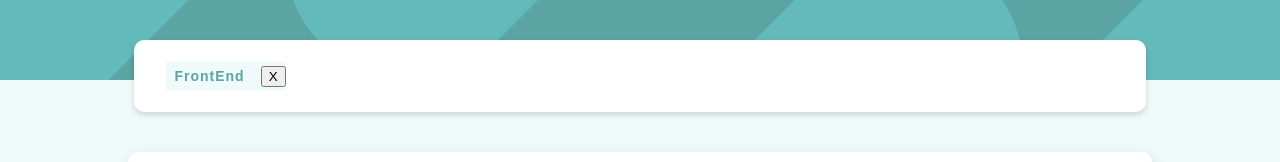
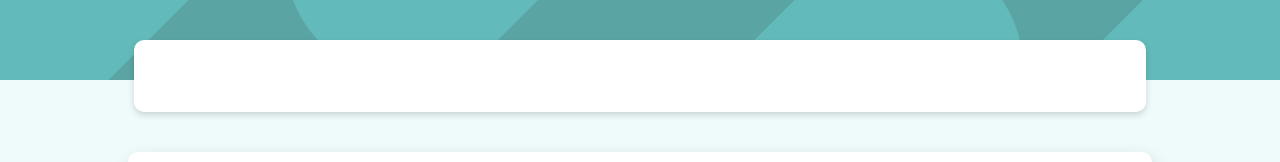
Before and after one commit to smosqueramazud/static-job-list, an Angular app: page /home in a window 1280 px wide. Shown: the top 162 px of the page. Built offline with nearby package versions, Linux system fonts and the light colour scheme.

Commit message:
se agregan y se remueven los filtros @Author Sebastian Mosquera Mazud

```diff
--- a/src/app/pages/home/components/card-filters/card-filters.component.html
+++ b/src/app/pages/home/components/card-filters/card-filters.component.html
@@ -1,7 +1,6 @@
 <div class="card">
-    <div class="card__item">
-        <p>FrontEnd</p>
-        <button>X</button>
+    <div class="card__item" *ngFor="let fil of arrayFilters">
+        <p>{{fil}}</p>
+        <button (click)="favoritoRm(fil)"><img [src]="imgClose"></button>
     </div>
-
 </div>
--- a/src/app/pages/home/components/card-filters/card-filters.component.scss
+++ b/src/app/pages/home/components/card-filters/card-filters.component.scss
@@ -14,6 +14,8 @@
         transform: translateY(-5vh);
         box-shadow: 0px 3px 6px rgba(0, 0, 0, 0.15);
         padding: 0vh 4vh;
+        gap: 3vh;
+        overflow-x: scroll;
 
         &__item{
             display: flex;
@@ -22,7 +24,8 @@
             background-color: var(--secondary-color);
             padding: 0.2vh 0 0.2vh 1vh;
             gap: 2vh;
-            height: 3vh;
+            height: 3.5vh;
+            border-radius: 5px;
 
             p{
                 margin: 0;
@@ -32,6 +35,20 @@
                 font-size: 14px;
                 letter-spacing: 1px;
             }
+
+            button{
+                padding: 1vh 1.5vh;
+                background-color: var(--primary-color);
+                color: white;
+                border: none;
+                border-radius: 0 5px 5px 0;
+                cursor: pointer;
+                transition: all 0.1s;
+            }
+
+            button:hover{
+                background-color: var(--very-dark-color);
+            }
         }
     }
 
--- a/src/app/pages/home/components/card-filters/card-filters.component.ts
+++ b/src/app/pages/home/components/card-filters/card-filters.component.ts
@@ -1,4 +1,4 @@
-import { Component } from '@angular/core';
+import { Component, Input, Output, EventEmitter } from '@angular/core';
 import { CommonModule } from '@angular/common';
 
 @Component({
@@ -10,4 +10,20 @@ import { CommonModule } from '@angular/common';
 })
 export class CardFiltersComponent {
 
+  @Input() arrayFilters: string[] = [];
+
+  @Output() newArray = new EventEmitter<string[]>;
+
+  imgClose = 'assets/images/icon-remove.svg';
+
+  favoritoRm(filter: string){
+    let arrayFav: any = [];
+    this.arrayFilters.forEach(e => {
+      if(e !== filter){
+        arrayFav.push(e)
+      }
+    })
+    this.arrayFilters = arrayFav;
+    this.newArray.emit(this.arrayFilters);
+  }
 }
--- a/src/app/pages/home/home.component.html
+++ b/src/app/pages/home/home.component.html
@@ -1,6 +1,6 @@
 <div class="content">
     <div class="content__box-filters">
-        <app-card-filters></app-card-filters>
+        <app-card-filters [arrayFilters]="arrayFilter" (newArray)="getarrayFilters($event)"></app-card-filters>
     </div>
 
     <div class="content__box-cards">
@@ -30,10 +30,10 @@
             </div>
 
             <div class="content__box-cards__card__buttons">
-                <button>{{per.role}}</button>
-                <button>{{per.level}}</button>
-                <button *ngFor="let opt of per.languages">{{opt}}</button>
-                <button *ngFor="let res of per.tools">{{res}}</button>
+                <button (click)="addFilter(per.role)">{{per.role}}</button>
+                <button (click)="addFilter(per.level)">{{per.level}}</button>
+                <button *ngFor="let opt of per.languages" (click)="addFilter(opt)">{{opt}}</button>
+                <button *ngFor="let res of per.tools" (click)="addFilter(res)">{{res}}</button>
             </div>
         </div>
     </div>
--- a/src/app/pages/home/home.component.ts
+++ b/src/app/pages/home/home.component.ts
@@ -16,6 +16,7 @@ import { CardFiltersComponent } from './components/card-filters/card-filters.com
 export class HomeComponent implements OnInit {
 
   arrayPersons: Person[] | undefined;
+  arrayFilter: string[] = [];
 
   ngOnInit() {
     this.getInfoPersons();
@@ -39,8 +40,21 @@ export class HomeComponent implements OnInit {
     });
   }
 
-  addFilter(){
+  addFilter(element: string){
+    if(this.arrayFilter.length > 0 ){
+      if(this.arrayFilter.find((obj:any) => obj === element) != undefined){
+        return
+      }else{
+        this.arrayFilter.push(element);
+      }
+    }else{
+      this.arrayFilter.push(element);
+    }
 
   }
 
+  getarrayFilters(array: string[]){
+    this.arrayFilter = array;
+  }
+
 }
```
